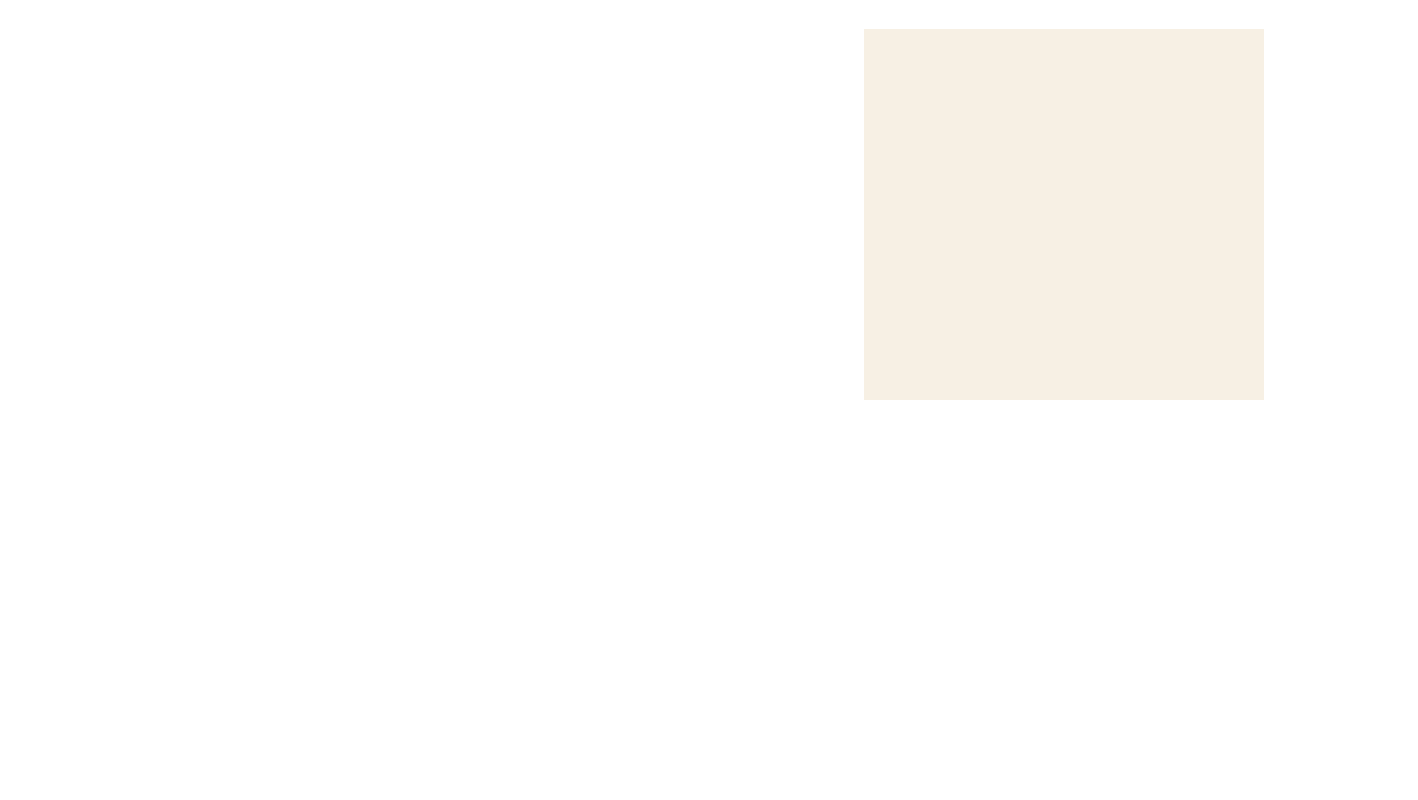
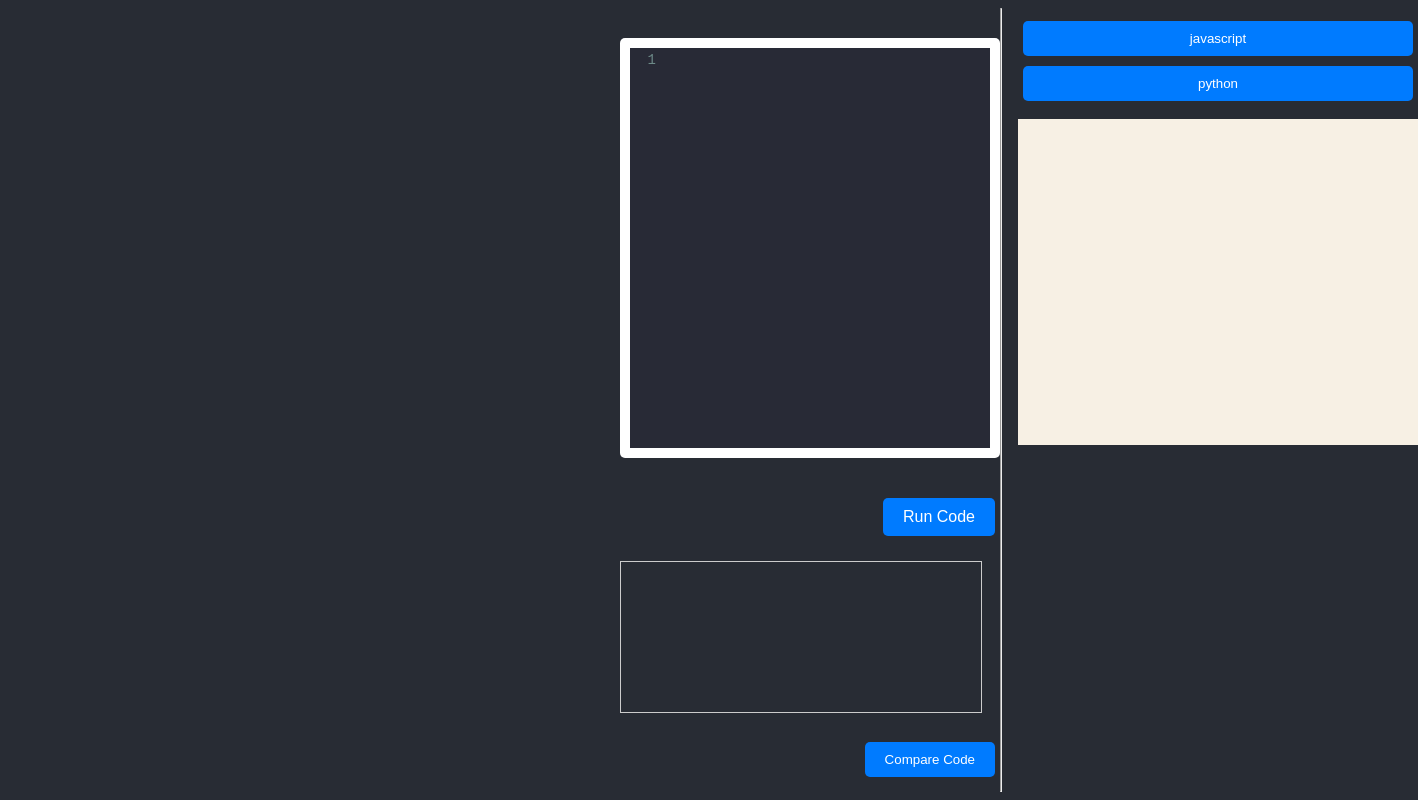
Before and after one commit to hyun-sa/cube_wizard, a website built with webpack: page data/blockly-ts/src/index.html in a window 1280 px wide. Shown: the whole page, 1418 px wide, since content can reach past the window. Built offline with nearby package versions, Linux system fonts and the light colour scheme; no server answers; what blockly would draw is missing.

```diff
--- a/data/blockly-ts/src/index.css
+++ b/data/blockly-ts/src/index.css
@@ -32,8 +32,82 @@
 #generatedCode {
     height: 50%;
     background-color: rgb(247, 240, 228);
+    color:#000;
 }
 
 #output {
     height: 50%;
 }
+
+.editor-container {
+    width: 80%;
+    min-width: 400px;
+    margin: auto;
+    text-align: right;
+}
+#codeEditor {
+    width: 90%;
+    height: 400px;
+    padding: 10px;
+    margin: 5%;
+    border: none;
+    resize: none;
+    border-radius: 5px;
+    font-size: 14px;
+    background-color: #fff;
+    text-align: left;
+}
+.button-container {
+    text-align: right;
+    margin-top: 10px;
+}
+button {
+    padding: 10px 20px;
+    margin: 5px;
+    border: none;
+    border-radius: 5px;
+    background-color: #007bff;
+    color: #fff;
+    cursor: pointer;
+}
+#outputEditor {
+    color: #fff;
+
+}
+
+
+
+body {
+    font-family: Arial, sans-serif;
+    display: flex;
+    flex-direction: column;
+    align-items: center;
+    justify-content: center;
+    height: 100vh;
+    margin: 0;
+    background-color: #282c34;
+  }
+  /* h1 {
+    margin-bottom: 20px;
+  } */
+  #editor {
+    width: 80%;
+    height: 70%;
+    text-align: left;
+  }
+  .CodeMirror {
+    height: 100%;
+  }
+  #run {
+    margin-top: 20px;
+    padding: 10px 20px;
+    font-size: 16px;
+    cursor: pointer;
+  }
+  iframe {
+    width: 90%;
+    height: 50%;
+    margin: 20px;
+    border: 1px solid #ccc;
+    text-align: left;
+  }
--- a/data/blockly-ts/src/index.html
+++ b/data/blockly-ts/src/index.html
@@ -1,17 +1,93 @@
 <!DOCTYPE html>
 <html>
+
 <head>
   <meta charset="utf-8" />
   <title>Blockly Sample App</title>
+  <link rel="stylesheet" href="https://cdnjs.cloudflare.com/ajax/libs/codemirror/5.65.5/codemirror.min.css">
+  <link rel="stylesheet" href="https://cdnjs.cloudflare.com/ajax/libs/codemirror/5.65.5/theme/dracula.min.css">
+  <style>
+
+  </style>
+  <script src="https://cdnjs.cloudflare.com/ajax/libs/codemirror/5.65.5/codemirror.min.js"></script>
+  <script src="https://cdnjs.cloudflare.com/ajax/libs/codemirror/5.65.5/mode/javascript/javascript.min.js"></script>
 </head>
+
 <body>
   <div id="pageContainer">
+    <!-- 블록 에디터 -->
     <div id="blocklyDiv"></div>
+    <!-- 코드 에디터 시작 -->
+    <div class="editor-container">
+      <!-- <textarea id="codeEditor" placeholder="여기에 코드 작성..."></textarea> -->
+      <div id="codeEditor">
+        <textarea id="editor"></textarea>
+      </div>
+
+      <button id="run">Run Code</button>
+      <iframe id="output"></iframe>
+      <div class="compare">
+        <button id="compare">Compare Code</button>
+      </div>
+      <div id="outputEditor"></div>
+    </div>
+    <!-- 코드 에디터 끝 -->
+    <hr>
+    <!-- 출력 -->
     <div id="outputPane">
+      <button id="javascript">javascript</button>
+      <button id="python">python</button>
       <pre id="generatedCode"><code></code></pre>
       <div id="output"></div>
     </div>
 
   </div>
+  <script>
+    // testing for running code on frontend
+    var editor = CodeMirror.fromTextArea(document.getElementById("editor"), {
+      lineNumbers: true,
+      mode: "javascript",
+      theme: "dracula"
+    });
+
+    document.getElementById("run").addEventListener("click", function() {
+      var code = editor.getValue();
+      alert(code);
+      var output = document.getElementById("output");
+      output.innerHTML = '';
+
+
+      (function() {
+        // var oldLog = console.log;
+
+        var console = {};
+        console.log = function(message) {
+          if (typeof message === 'object') {
+            output.innerHTML += (JSON && JSON.stringify ? JSON.stringify(message) : message) + '<br>';
+          } else {
+            output.innerHTML += message + '<br>';
+          }
+        };
+
+        try {
+          var result = eval(code);
+          if (result !== undefined) {
+            output.innerHTML += '<br>Result: ' + result;
+          }
+        } catch (e) {
+          output.innerHTML += '<br>Error: ' + e.message;
+        }
+
+        // console.log = oldLog;  // Restore console.log
+      })();
+
+
+      // var iframeDocument = output.contentDocument || output.contentWindow.document;
+      // iframeDocument.open();
+      // iframeDocument.write('<!DOCTYPE html><html><head><title>Output</title></head><body><script>' + code + '<\/script></body></html>');
+      // iframeDocument.close();
+    });
+  </script>
 </body>
+
 </html>
```
Lines whose indentation alone changed are shown as unchanged.
